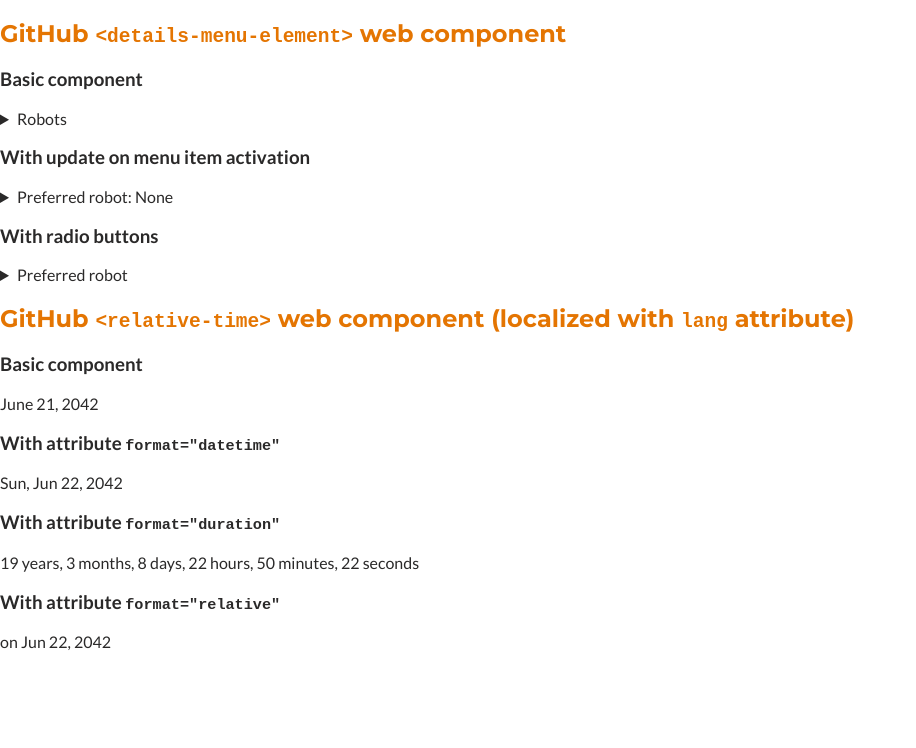
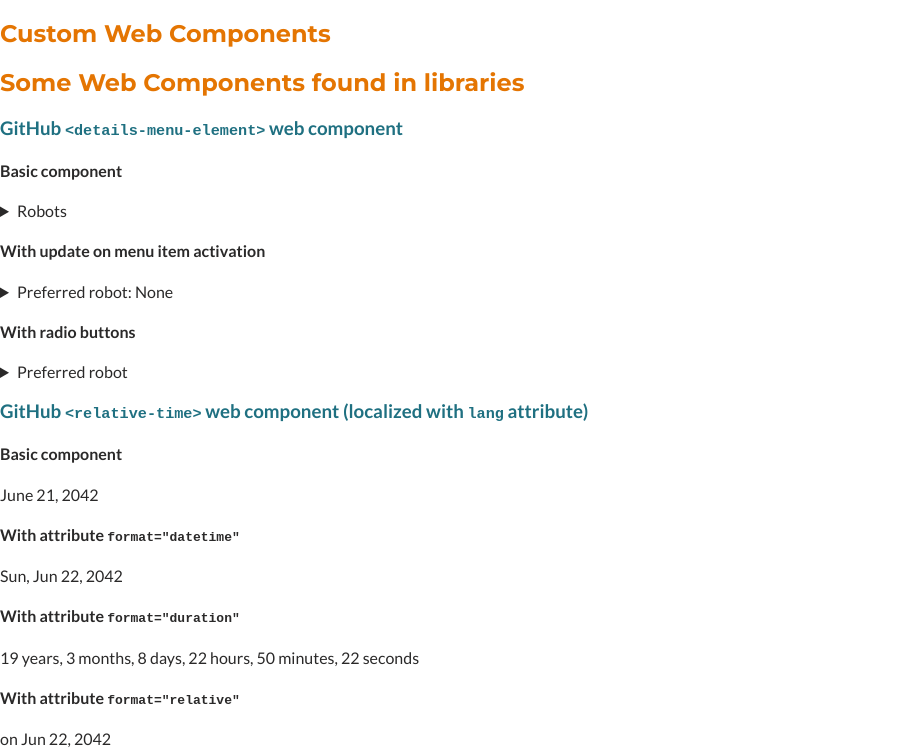
Before and after one commit to logic-fabric/web-components-training, a website: page index.html in a window 1280 px wide. Shown: the part 63-811 px from the top of the page, without its empty margins (0-916 px from the left). Drawn offline with nearby package versions, Linux system fonts and the light colour scheme.

Commit message:
style: change headings hierarchy to add a section

```diff
--- a/css/main.css
+++ b/css/main.css
@@ -4,6 +4,7 @@
 
 html {
   --primary-600: #1f7081;
+  --parimary-700: #0c5363;
 
   --tonic-600: #e47502;
 
@@ -39,3 +40,11 @@
 h2 {
   color: var(--tonic-600);
 }
+
+h3 {
+  color: var(--primary-600);
+}
+
+h4 {
+  color: var(--primary-700);
+}
--- a/index.html
+++ b/index.html
@@ -48,9 +48,16 @@
   <body>
     <h1>Using Web Components</h1>
 
-    <h2>GitHub <code>&lt;details-menu-element&gt;</code> web component</h2>
+    <section>
+      <h2>Custom Web Components</h2>
+    </section>
 
-    <h3>Basic component</h3>
+    <section>
+      <h2>Some Web Components found in libraries</h2>
+
+      <h3>GitHub <code>&lt;details-menu-element&gt;</code> web component</h3>
+
+      <h4>Basic component</h4>
 
       <details>
         <summary>Robots</summary>
@@ -62,7 +69,7 @@
         </details-menu>
       </details>
 
-    <h3>With update on menu item activation</h3>
+      <h4>With update on menu item activation</h4>
 
       <details>
         <summary>Preferred robot: <span data-menu-button>None</span></summary>
@@ -80,7 +87,7 @@
         </details-menu>
       </details>
 
-    <h3>With radio buttons</h3>
+      <h4>With radio buttons</h4>
 
       <details>
         <summary>Preferred robot</summary>
@@ -99,33 +106,34 @@
         </details-menu>
       </details>
 
-    <h2>
+      <h3>
         GitHub <code>&lt;relative-time&gt;</code> web component (localized with
         <code>lang</code> attribute)
-    </h2>
+      </h3>
 
-    <h3>Basic component</h3>
+      <h4>Basic component</h4>
 
       <relative-time datetime="2042-06-210T16:30:00-08:00">
         June 21, 2042
       </relative-time>
 
-    <h3>With attribute <code>format="datetime"</code></h3>
+      <h4>With attribute <code>format="datetime"</code></h4>
 
       <relative-time datetime="2042-06-21T16:30:00-08:00" format="datetime">
         June 21, 2042
       </relative-time>
 
-    <h3>With attribute <code>format="duration"</code></h3>
+      <h4>With attribute <code>format="duration"</code></h4>
 
       <relative-time datetime="2042-06-21T16:30:00-08:00" format="duration">
         June 21, 2042
       </relative-time>
 
-    <h3>With attribute <code>format="relative"</code></h3>
+      <h4>With attribute <code>format="relative"</code></h4>
 
       <relative-time datetime="2042-06-21T16:30:00-08:00" format="relative">
         June 21, 2042
       </relative-time>
+    </section>
   </body>
 </html>
```
Lines whose indentation alone changed are shown as unchanged.
